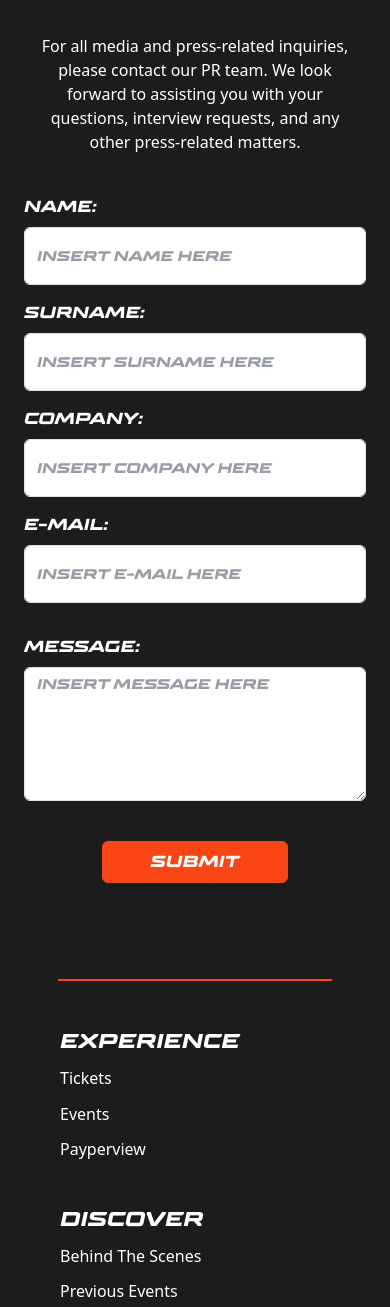
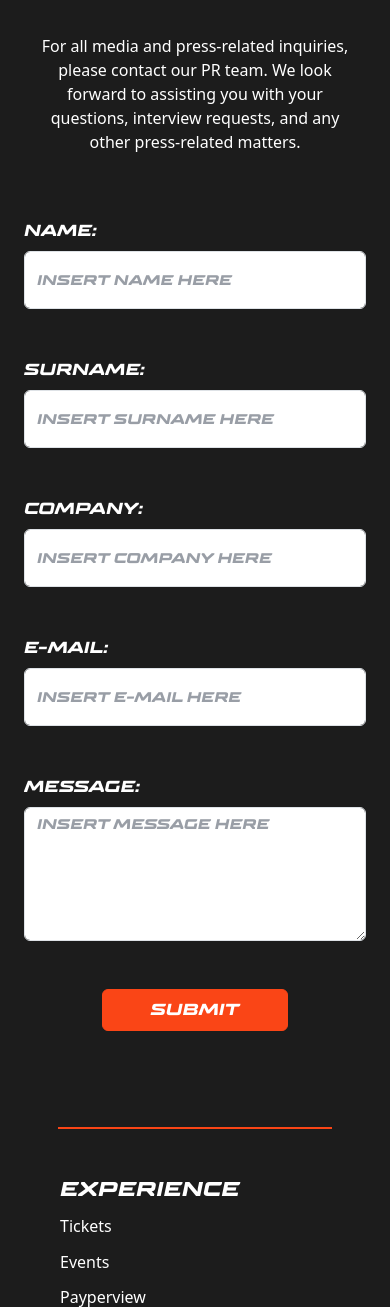
Before and after one commit to sofiepiszczek/dominancefc, a PHP site: page /contact.php in a window 390 px wide. Shown: the part 183-1490 px from the top of the page. Run offline with PHP 8.4, Linux system fonts and the light colour scheme; style sheets or scripts are compiled from the project's sources; some libraries are stand-ins or nearby versions.

Commit message:
Har gjort siden responsiv til tablet og desktop

```diff
--- a/contact.php
+++ b/contact.php
@@ -31,42 +31,43 @@ include ("includes/navbar.php");
 ?>
 
 
-
-
 <div class="container">
-    <div class="row justify-content-center align-items-center">
-
-        <div class="text-center pb-4">
+    <div class="row justify-content-center text-center">
+        <div class="col-md-8">
             <p class="h1 text-primary custom-text py-5">CONTACT</p>
             <p class="px-4">For all media and press-related inquiries, please contact our PR team. We look forward to assisting you with your questions, interview requests, and any other press-related matters.</p>
         </div>
+    </div>
 
-
-        <div class="mb-3 px-4">
+    <div class="row justify-content-center">
+        <div class="col-md-5 px-4 mt-5">
             <label class="form-label text-white custom-text fs-6 text-start">NAME:</label>
             <input type="text" class="form-control bg-white custom-text text-secondary placeholder-gray py-3" placeholder="INSERT NAME HERE">
+        </div>
 
-            <label class="form-label text-white custom-text mt-3 fs-6 text-start">SURNAME:</label>
+        <div class="col-md-5 px-4 mt-5">
+            <label class="form-label text-white custom-text fs-6 text-start">SURNAME:</label>
             <input type="text" class="form-control bg-white custom-text text-secondary placeholder-gray py-3" placeholder="INSERT SURNAME HERE">
+        </div>
 
-            <label class="form-label text-white custom-text mt-3 fs-6 text-start">COMPANY:</label>
+        <div class="col-md-5 px-4 mt-5">
+            <label class="form-label text-white custom-text fs-6 text-start">COMPANY:</label>
             <input type="text" class="form-control bg-white custom-text text-secondary placeholder-gray py-3" placeholder="INSERT COMPANY HERE">
+        </div>
 
-            <label class="form-label text-white custom-text mt-3 fs-6 text-start">E-MAIL:</label>
+        <div class="col-md-5 px-4 mt-5">
+            <label class="form-label text-white custom-text fs-6 text-start">E-MAIL:</label>
             <input type="email" class="form-control bg-white custom-text text-secondary placeholder-gray py-3" placeholder="INSERT E-MAIL HERE">
         </div>
 
-        <div class="mb-3 px-4 pb-4">
-            <label class="form-label text-white custom-text mt-3 fs-6 text-start">MESSAGE:</label>
+        <div class="col-md-10 px-4 mt-5 pb-4">
+            <label class="form-label text-white custom-text fs-6 text-start">MESSAGE:</label>
             <textarea class="form-control bg-white custom-text text-secondary placeholder-gray" rows="5" placeholder="INSERT MESSAGE HERE"></textarea>
         </div>
 
-
-
-        <div class="mb-5 text-center">
+        <div class="mt-4 mb-5 text-center">
             <button class="btn btn-primary rounded-2 px-5 py-2 text-white custom-text">SUBMIT</button>
         </div>
-
     </div>
 </div>
 
```
